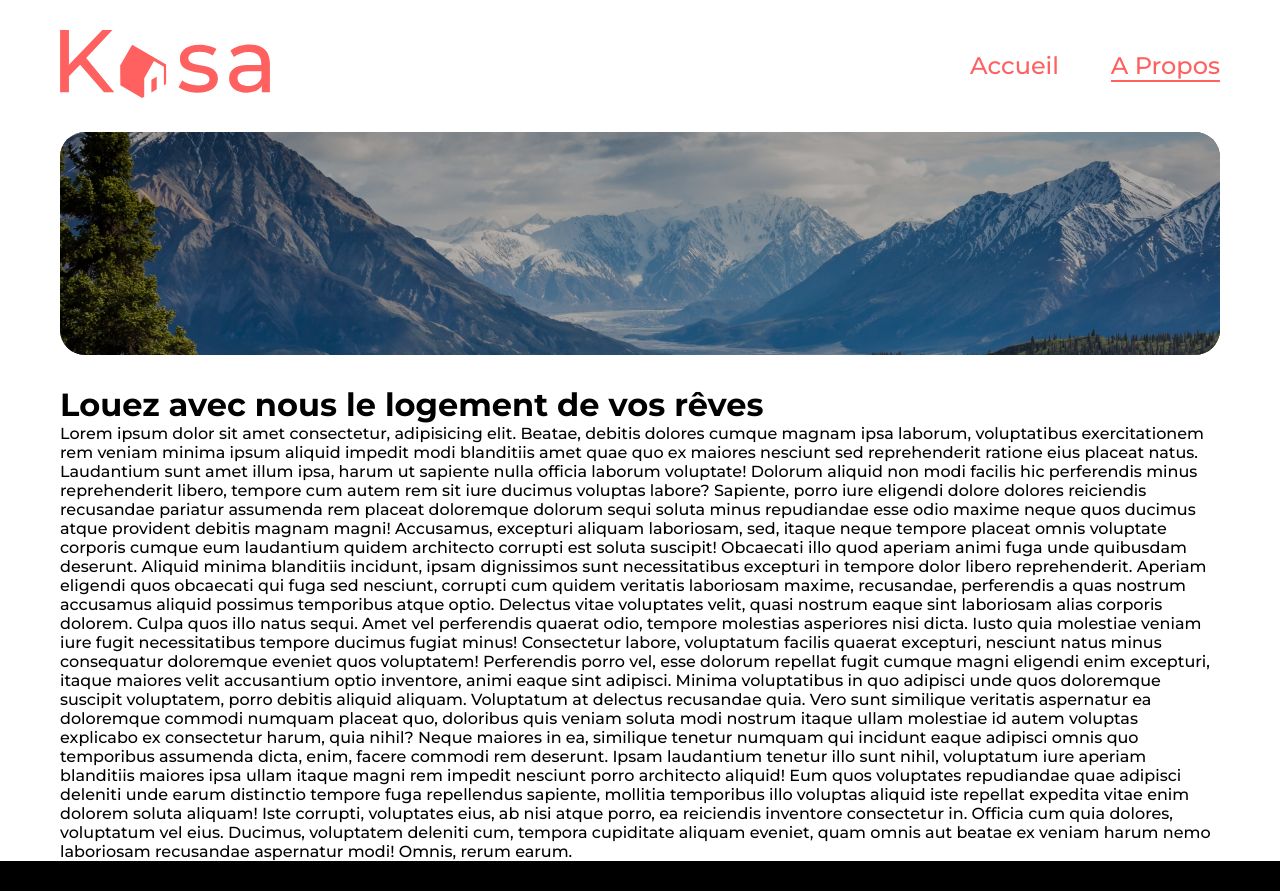
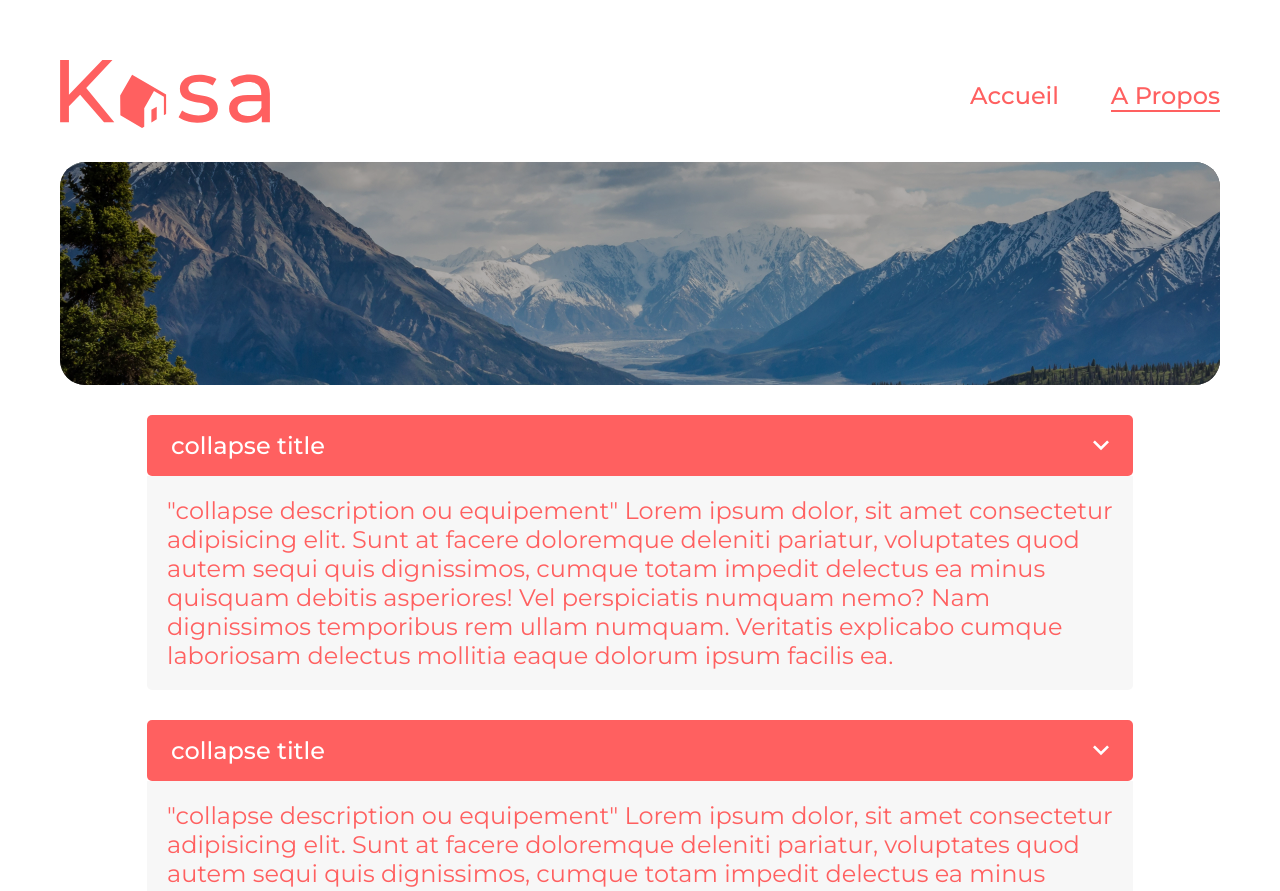
Before and after one commit to VincentQuenard/Kasa_P7_dev_web, a React (Create React App) app: page /about in a window 1280 px wide. Shown: the top 891 px of the page. Built offline with nearby package versions, Linux system fonts and the light colour scheme.

Commit message:
structure css about et composants collapse, about créés

```diff
--- a/src/App.js
+++ b/src/App.js
@@ -13,7 +13,7 @@ function App() {
       <Routes>
         <Route exact path='/' element={<Home />} />
         <Route exact path='/about' element={<About />} />
-        <Route exact path='/lodging/:id' element={<Lodging />} />
+        <Route  path='/lodging/:id' element={<Lodging />} />
         <Route path='*' element={<NotFound />} />
       </Routes>
     </BrowserRouter>
--- /dev/null
+++ b/src/components/AboutDropdown.js
@@ -0,0 +1,15 @@
+import React from 'react';
+import Collapse from './Collapse';
+
+const AboutDropdown = () => {
+    return (
+      <div className='about_container'>
+        <Collapse />
+        <Collapse />
+        <Collapse />
+        <Collapse />
+      </div>
+    );
+};
+
+export default AboutDropdown;
--- a/src/components/Card.js
+++ b/src/components/Card.js
@@ -1,6 +1,6 @@
-import React, { useEffect } from 'react';
+import React /*, { useEffect } */ from 'react';
 import { Link } from 'react-router-dom';
-import axios from 'axios';
+//import axios from 'axios';
 import locations from '../data/logements.json'
 import Thumb from './Thumb';
 
--- /dev/null
+++ b/src/components/Collapse.js
@@ -0,0 +1,19 @@
+import React from 'react';
+import arrow from '../assets/arrow.svg';
+
+const Collapse = () => {
+  return (
+    <div className='collapse_container'>
+      <div className='collapse_header'>
+        <h1>collapse title</h1>
+        <img className='collapse_arrow' src={arrow} alt='fleche_dropdown' />
+      </div>
+      <p className='collapse_description'>
+        "collapse description ou equipement"
+        Lorem ipsum dolor, sit amet consectetur adipisicing elit. Sunt at facere doloremque deleniti pariatur, voluptates quod autem sequi quis dignissimos, cumque totam impedit delectus ea minus quisquam debitis asperiores! Vel perspiciatis numquam nemo? Nam dignissimos temporibus rem ullam numquam. Veritatis explicabo cumque laboriosam delectus mollitia eaque dolorum ipsum facilis ea.
+      </p>
+    </div>
+  );
+};
+
+export default Collapse;
--- a/src/pages/About.js
+++ b/src/pages/About.js
@@ -1,5 +1,7 @@
 import React from 'react';
+import AboutDropdown from '../components/AboutDropdown';
 import Banner from '../components/Banner';
+
 import Footer from '../components/Footer';
 import Header from '../components/Header';
 
@@ -8,55 +10,8 @@ const About = () => {
       <div>
         <Header/>
         <Banner/>
-        <h1>Louez avec nous le logement de vos rêves</h1>
-        <p>
-          Lorem ipsum dolor sit amet consectetur, adipisicing elit. Beatae,
-          debitis dolores cumque magnam ipsa laborum, voluptatibus
-          exercitationem rem veniam minima ipsum aliquid impedit modi blanditiis
-          amet quae quo ex maiores nesciunt sed reprehenderit ratione eius
-          placeat natus. Laudantium sunt amet illum ipsa, harum ut sapiente
-          nulla officia laborum voluptate! Dolorum aliquid non modi facilis hic
-          perferendis minus reprehenderit libero, tempore cum autem rem sit iure
-          ducimus voluptas labore? Sapiente, porro iure eligendi dolore dolores
-          reiciendis recusandae pariatur assumenda rem placeat doloremque
-          dolorum sequi soluta minus repudiandae esse odio maxime neque quos
-          ducimus atque provident debitis magnam magni! Accusamus, excepturi
-          aliquam laboriosam, sed, itaque neque tempore placeat omnis voluptate
-          corporis cumque eum laudantium quidem architecto corrupti est soluta
-          suscipit! Obcaecati illo quod aperiam animi fuga unde quibusdam
-          deserunt. Aliquid minima blanditiis incidunt, ipsam dignissimos sunt
-          necessitatibus excepturi in tempore dolor libero reprehenderit.
-          Aperiam eligendi quos obcaecati qui fuga sed nesciunt, corrupti cum
-          quidem veritatis laboriosam maxime, recusandae, perferendis a quas
-          nostrum accusamus aliquid possimus temporibus atque optio. Delectus
-          vitae voluptates velit, quasi nostrum eaque sint laboriosam alias
-          corporis dolorem. Culpa quos illo natus sequi. Amet vel perferendis
-          quaerat odio, tempore molestias asperiores nisi dicta. Iusto quia
-          molestiae veniam iure fugit necessitatibus tempore ducimus fugiat
-          minus! Consectetur labore, voluptatum facilis quaerat excepturi,
-          nesciunt natus minus consequatur doloremque eveniet quos voluptatem!
-          Perferendis porro vel, esse dolorum repellat fugit cumque magni
-          eligendi enim excepturi, itaque maiores velit accusantium optio
-          inventore, animi eaque sint adipisci. Minima voluptatibus in quo
-          adipisci unde quos doloremque suscipit voluptatem, porro debitis
-          aliquid aliquam. Voluptatum at delectus recusandae quia. Vero sunt
-          similique veritatis aspernatur ea doloremque commodi numquam placeat
-          quo, doloribus quis veniam soluta modi nostrum itaque ullam molestiae
-          id autem voluptas explicabo ex consectetur harum, quia nihil? Neque
-          maiores in ea, similique tenetur numquam qui incidunt eaque adipisci
-          omnis quo temporibus assumenda dicta, enim, facere commodi rem
-          deserunt. Ipsam laudantium tenetur illo sunt nihil, voluptatum iure
-          aperiam blanditiis maiores ipsa ullam itaque magni rem impedit
-          nesciunt porro architecto aliquid! Eum quos voluptates repudiandae
-          quae adipisci deleniti unde earum distinctio tempore fuga repellendus
-          sapiente, mollitia temporibus illo voluptas aliquid iste repellat
-          expedita vitae enim dolorem soluta aliquam! Iste corrupti, voluptates
-          eius, ab nisi atque porro, ea reiciendis inventore consectetur in.
-          Officia cum quia dolores, voluptatum vel eius. Ducimus, voluptatem
-          deleniti cum, tempora cupiditate aliquam eveniet, quam omnis aut
-          beatae ex veniam harum nemo laboriosam recusandae aspernatur modi!
-          Omnis, rerum earum.
-        </p>
+        <AboutDropdown/>
+
         <Footer/>
       </div>
     );
--- a/src/styles/_settings.scss
+++ b/src/styles/_settings.scss
@@ -4,7 +4,7 @@ $font-used: 'Montserrat', sans-serif;
 $red_color: #ff6060;
 $white_color: #ffffff;
 $black_color: #000000;
-$background_cards_home : #F6F6F6;
+$grey_background : #F7F7F7;
 
 *,
 *::before,
@@ -18,7 +18,7 @@ body {
   font-family: $font-used;
   font-weight: 500;
   font-size: 16px;
-  padding: 30px 60px;
+  padding: 60px 60px;
   // max-width: 1600px;
   margin: 0 auto;
   height: 100vh;
--- /dev/null
+++ b/src/styles/components/_aboutDropdown.scss
@@ -0,0 +1,30 @@
+.about_container{
+    margin-left: auto;
+  margin-right: auto;
+  width: 85%;
+
+  .collapse_container{
+    margin-bottom: 30px;
+
+  .collapse_header{
+    display: flex;
+    background-color: $red_color;
+    color: $white_color;
+    justify-content: space-between;
+    border-radius: 5px;
+    padding: 1rem 1.5rem;
+    h1{
+        font-size: 1.5rem;
+        font-weight: 500;
+    }
+
+}
+.collapse_description{
+    background-color:$grey_background;
+    color: $red_color;
+    font-size: 1.5rem  ;
+    font-weight: 400;
+    padding: 20px;
+    border-radius: 0px 0px 5px 5px;
+} }
+}
--- a/src/styles/components/cards.scss
+++ b/src/styles/components/cards.scss
@@ -1,5 +1,5 @@
 .cards_container {
-  background-color: $background_cards_home;
+  background-color:$grey_background;
   border-radius: 25px;
   margin-bottom: 40px;
 
@@ -40,7 +40,7 @@
       left: 4%;
       position: absolute;
       color: $white_color;
-       @media screen and (max-width: 450px) {
+       @media screen and (max-width: 550px) {
         top: 81%;
       }
     }
--- a/src/styles/index.scss
+++ b/src/styles/index.scss
@@ -3,4 +3,5 @@
 @import './components/banner';
 @import './components/footer.scss';
 @import './components/notFound';
-@import './components/cards.scss'
+@import './components/cards.scss';
+@import './components/aboutDropdown'
```
Also changed, not shown: src/assets/arrow.svg (added).
